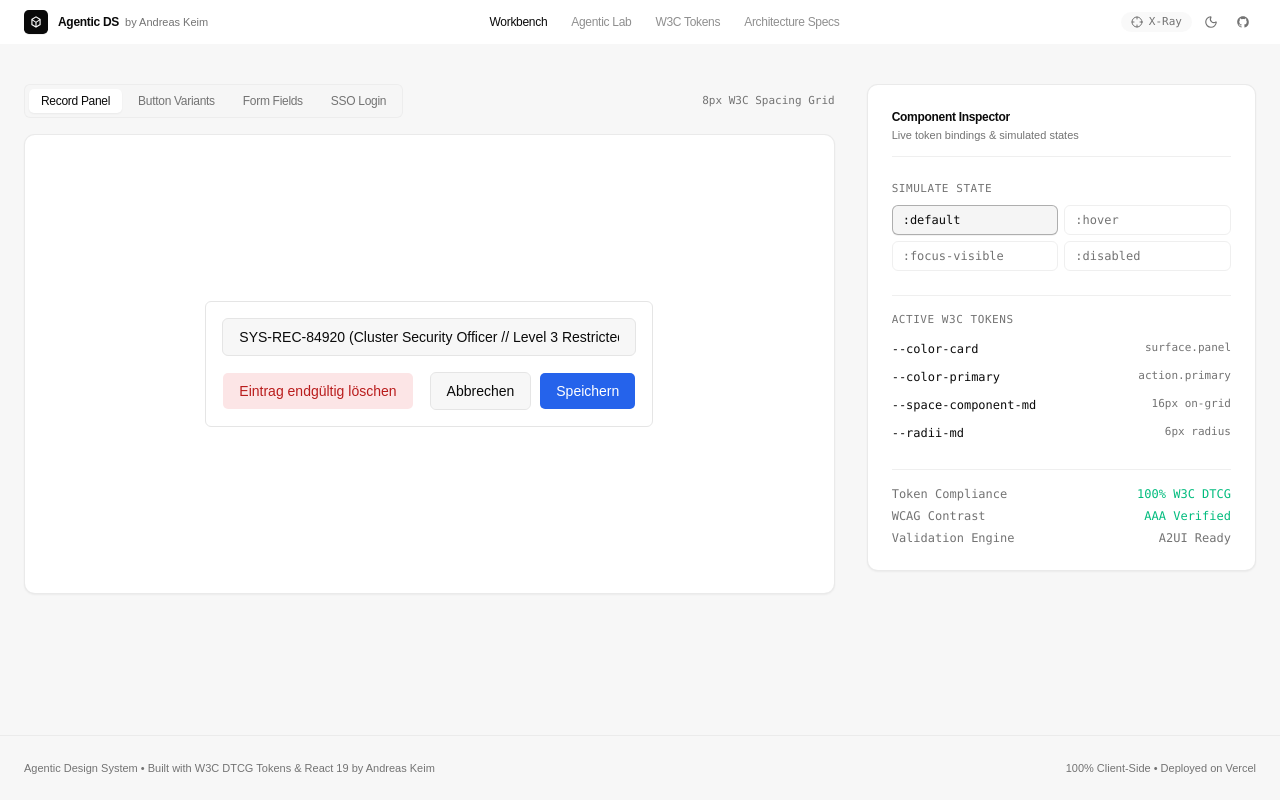
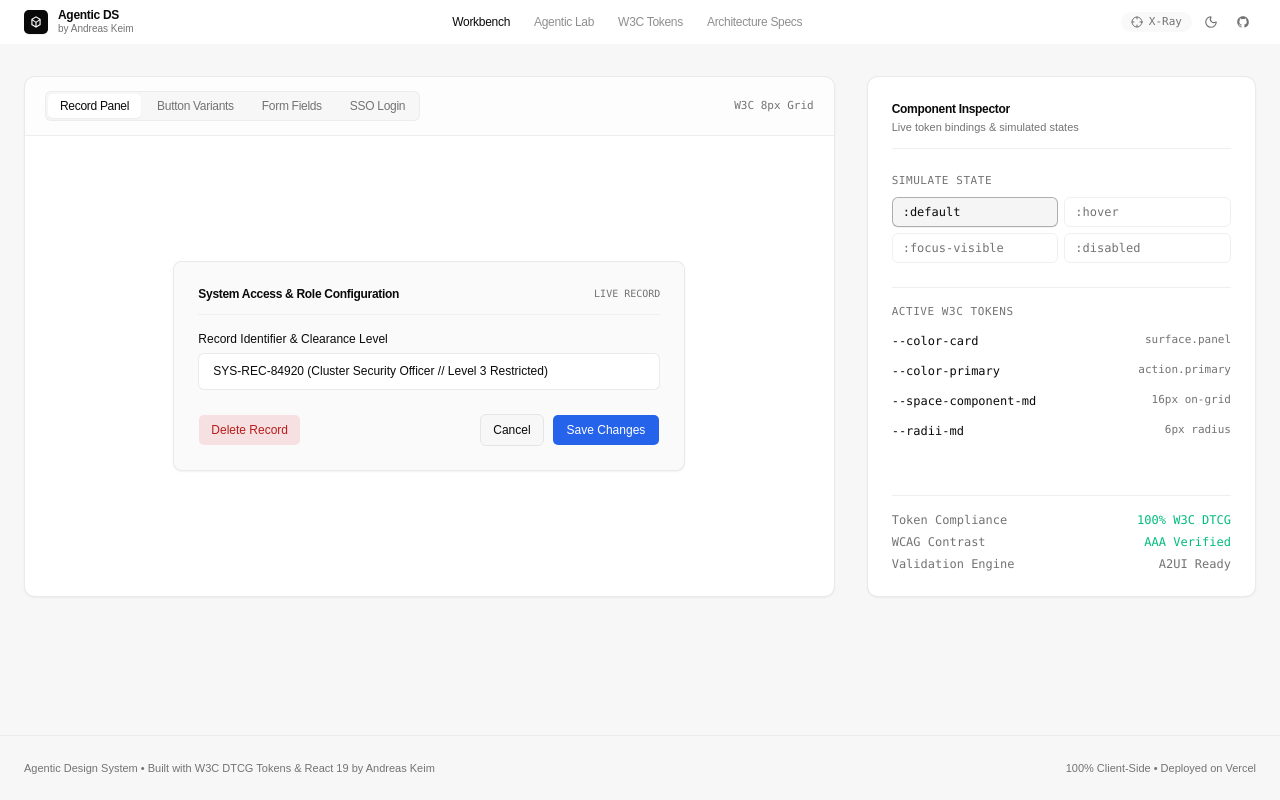
Before and after one commit to andreas-keim/agentic-design-system-playground, a React (Vite) app: page / in a window 1280 px wide. Built offline with nearby package versions, Linux system fonts and the light colour scheme.

Commit message:
fix(workbench): integrate component selector into stage header, align card heights and polish EditEntryPanel layout

```diff
--- a/src/components/edit-entry-panel.tsx
+++ b/src/components/edit-entry-panel.tsx
@@ -14,15 +14,16 @@ export interface EditEntryPanelProps {
   /** Entfernt den Eintrag komplett. Keine Rückgängig-Funktion — siehe Button-Variante `destructive`. */
   onDelete: () => void
   className?: string
+  title?: string
+  inputLabel?: string
+  deleteLabel?: string
+  cancelLabel?: string
+  saveLabel?: string
 }
 
 /**
- * Kleines Panel zum Bearbeiten eines einzelnen Text-Eintrags: ein Eingabefeld
- * plus die drei Aktionen Speichern / Abbrechen / endgültig löschen.
- *
- * Variantenwahl folgt button.guidelines.md: genau eine `primary`-Aktion
- * (Speichern), `outline` für die nicht-destruktive Alternative (Abbrechen),
- * `destructive` ausschließlich für die unwiderrufliche Löschaktion.
+ * Enterprise Record Configuration Panel:
+ * Bearbeiten eines Datensatzes mit sauberer Typografie, Labeling und Button-Hierarchie.
  */
 function EditEntryPanel({
   value,
@@ -30,6 +31,11 @@ function EditEntryPanel({
   onCancel,
   onDelete,
   className,
+  title = "System Access & Role Configuration",
+  inputLabel = "Record Identifier & Clearance Level",
+  deleteLabel = "Delete Record",
+  cancelLabel = "Cancel",
+  saveLabel = "Save Changes",
 }: EditEntryPanelProps) {
   const [draft, setDraft] = useState(value)
 
@@ -42,26 +48,57 @@ function EditEntryPanel({
     <div
       data-slot="edit-entry-panel"
       className={cn(
-        "flex flex-col gap-[var(--space-component-md)] rounded-lg border border-border bg-card p-[var(--space-component-md)] text-card-foreground",
+        "flex flex-col gap-4 rounded-xl border border-border/80 bg-background/60 p-6 text-card-foreground shadow-xs",
         className
       )}
     >
-      <Input
-        value={draft}
-        onValueChange={(nextValue) => setDraft(nextValue)}
-        aria-label="Eintragstext"
-        className="w-full rounded-lg border border-border bg-background px-[var(--space-component-md)] py-[var(--space-component-sm)] text-[length:var(--font-size-md)] leading-[var(--font-line-height-md)] text-foreground outline-none focus-visible:border-ring focus-visible:ring-3 focus-visible:ring-ring/50"
-      />
-      <div className="flex items-center justify-between gap-[var(--space-component-md)]">
-        <Button variant="destructive" onClick={onDelete}>
-          Eintrag endgültig löschen
+      {title && (
+        <div className="flex items-center justify-between border-b border-border/50 pb-3">
+          <h4 className="text-xs font-semibold tracking-tight text-foreground">
+            {title}
+          </h4>
+          <span className="font-mono text-[10px] text-muted-foreground uppercase">
+            Live Record
+          </span>
+        </div>
+      )}
+
+      <div className="flex flex-col gap-1.5">
+        {inputLabel && (
+          <label className="text-xs font-medium text-foreground">
+            {inputLabel}
+          </label>
+        )}
+        <Input
+          value={draft}
+          onValueChange={(nextValue) => setDraft(nextValue)}
+          aria-label={inputLabel}
+          className="w-full rounded-lg border border-border/80 bg-card px-3.5 py-2 text-xs leading-relaxed text-foreground outline-none transition-colors focus-visible:border-primary focus-visible:ring-2 focus-visible:ring-primary/20"
+        />
+      </div>
+
+      <div className="flex items-center justify-between gap-3 pt-2">
+        <Button
+          variant="destructive"
+          onClick={onDelete}
+          className="text-xs h-8 px-3"
+        >
+          {deleteLabel}
         </Button>
-        <div className="flex gap-[var(--space-component-sm)]">
-          <Button variant="outline" onClick={handleCancel}>
-            Abbrechen
+        <div className="flex items-center gap-2">
+          <Button
+            variant="outline"
+            onClick={handleCancel}
+            className="text-xs h-8 px-3"
+          >
+            {cancelLabel}
           </Button>
-          <Button variant="primary" onClick={() => onSave(draft)}>
-            Speichern
+          <Button
+            variant="primary"
+            onClick={() => onSave(draft)}
+            className="text-xs h-8 px-3.5"
+          >
+            {saveLabel}
           </Button>
         </div>
       </div>
--- a/src/showcase/AppShell.tsx
+++ b/src/showcase/AppShell.tsx
@@ -24,21 +24,20 @@ export function AppShell() {
           {/* Left: Distinct Brand Mark & Identity */}
           <div className="flex items-center gap-2.5">
             {/* Custom Geometric Token Icon */}
-            <div className="flex h-6 w-6 items-center justify-center rounded-md bg-foreground text-background transition-transform hover:scale-105 shadow-2xs">
+            <div className="flex h-6 w-6 items-center justify-center rounded-md bg-foreground text-background shadow-2xs">
               <svg
                 className="h-3.5 w-3.5 fill-current"
                 viewBox="0 0 24 24"
               >
-                {/* Isometric Token Node / Faceted Cube */}
                 <path d="M12 2L4 7v10l8 5 8-5V7l-8-5zm0 2.4l5.6 3.5L12 11.4 6.4 7.9 12 4.4zM6 9.6l5 3.1v6.2l-5-3.1V9.6zm12 0v6.2l-5 3.1v-6.2l5-3.1z" />
               </svg>
             </div>
 
-            <div className="flex items-baseline gap-1.5">
-              <span className="font-semibold text-xs tracking-tight text-foreground">
+            <div className="flex flex-col justify-center">
+              <span className="font-semibold text-xs tracking-tight text-foreground leading-tight">
                 Agentic DS
               </span>
-              <span className="hidden md:inline text-[11px] text-muted-foreground font-normal">
+              <span className="text-[10px] text-muted-foreground font-normal leading-tight">
                 by Andreas Keim
               </span>
             </div>
--- a/src/showcase/WorkbenchView.tsx
+++ b/src/showcase/WorkbenchView.tsx
@@ -28,14 +28,19 @@ export function WorkbenchView() {
   }
 
   return (
-    <div className="mx-auto max-w-7xl px-6 py-10">
-      {/* 2-Column Clean Workspace with Apple-Level Polish */}
-      <div className="grid grid-cols-1 lg:grid-cols-12 gap-8 items-start">
-        {/* Left: The Component Stage (Canvas) */}
-        <div className="lg:col-span-8 flex flex-col gap-4">
+    <div className="mx-auto max-w-7xl px-6 py-8">
+      {/* 2-Column Clean Workspace: Both Cards Start at the Exact Same Height */}
+      <div className="grid grid-cols-1 lg:grid-cols-12 gap-8 items-stretch">
+        {/* Left: The Component Stage Card (Unified with Integrated Toolbar) */}
+        <div
+          className={`lg:col-span-8 rounded-2xl border border-border/80 bg-card shadow-xs flex flex-col overflow-hidden transition-all ${
+            xrayMode ? "ring-1 ring-blue-500/40" : ""
+          }`}
+        >
+          {/* Integrated Stage Header / Toolbar: Exactly Aligned with Inspector Top */}
+          <div className="flex items-center justify-between border-b border-border/60 px-5 py-3.5 bg-muted/20">
             {/* Apple-Style Segmented Component Selector */}
-          <div className="flex items-center justify-between">
-            <div className="inline-flex p-1 bg-muted/70 rounded-lg gap-1 border border-border/50">
+            <div className="inline-flex p-0.5 bg-muted/80 rounded-lg gap-1 border border-border/60">
               {[
                 { id: "edit-panel", label: "Record Panel" },
                 { id: "button", label: "Button Variants" },
@@ -56,17 +61,20 @@ export function WorkbenchView() {
               ))}
             </div>
 
+            <div className="flex items-center gap-2">
+              {xrayMode && (
+                <span className="font-mono text-[10px] text-blue-500 bg-blue-500/10 border border-blue-500/20 rounded-full px-2.5 py-0.5 font-medium">
+                  X-Ray Active
+                </span>
+              )}
               <span className="hidden sm:inline font-mono text-[11px] text-muted-foreground">
-              8px W3C Spacing Grid
+                W3C 8px Grid
               </span>
             </div>
+          </div>
 
-          {/* The Stage / Canvas: Distinct Card Surface with Depth */}
-          <div
-            className={`relative min-h-[460px] rounded-2xl border border-border/80 bg-card p-12 flex items-center justify-center shadow-xs transition-all ${
-              xrayMode ? "ring-1 ring-blue-500/40" : ""
-            }`}
-          >
+          {/* The Canvas Area: Generous Padding & Clean Presentation */}
+          <div className="relative flex-1 min-h-[460px] p-10 flex items-center justify-center">
             {/* Subtle Saved Toast */}
             {recordSavedNotice && (
               <div className="absolute top-4 right-4 z-20 flex items-center gap-1.5 rounded-full bg-muted border border-border/80 px-3 py-1 text-xs text-foreground font-mono shadow-xs">
@@ -75,19 +83,12 @@ export function WorkbenchView() {
               </div>
             )}
 
-            {/* X-Ray Indicator Pill */}
-            {xrayMode && (
-              <div className="absolute top-4 left-4 z-20 font-mono text-[10px] text-blue-500 bg-blue-500/10 border border-blue-500/20 rounded-full px-2.5 py-0.5 font-medium">
-                Token X-Ray Active
-              </div>
-            )}
-
             {/* 1. EditEntryPanel View */}
             {activeComponent === "edit-panel" && (
-              <div className="w-full max-w-md">
+              <div className="w-full max-w-lg">
                 {systemRecord === null ? (
                   <div className="rounded-xl border border-dashed border-border/80 p-8 text-center">
-                    <p className="text-xs text-muted-foreground mb-3">Record removed.</p>
+                    <p className="text-xs text-muted-foreground mb-3">Record removed from cluster.</p>
                     <Button
                       variant="outline"
                       onClick={() =>
@@ -109,6 +110,11 @@ export function WorkbenchView() {
                       onSave={handleSaveRecord}
                       onCancel={() => {}}
                       onDelete={() => setSystemRecord(null)}
+                      title="System Access & Role Configuration"
+                      inputLabel="Record Identifier & Clearance Level"
+                      deleteLabel="Delete Record"
+                      cancelLabel="Cancel"
+                      saveLabel="Save Changes"
                       className={pinnedState === "disabled" ? "opacity-50 pointer-events-none" : ""}
                     />
                   </div>
@@ -189,9 +195,10 @@ export function WorkbenchView() {
           </div>
         </div>
 
-        {/* Right: The Quiet Inspector Panel */}
-        <div className="lg:col-span-4 rounded-2xl border border-border/80 bg-card p-6 flex flex-col gap-6 shadow-xs">
-          {/* Header */}
+        {/* Right: The Quiet Inspector Panel Card */}
+        <div className="lg:col-span-4 rounded-2xl border border-border/80 bg-card p-6 flex flex-col justify-between shadow-xs">
+          <div className="space-y-6">
+            {/* Header: Exactly Aligned with Stage Header */}
             <div className="border-b border-border/60 pb-3">
               <h3 className="text-xs font-semibold tracking-tight text-foreground">
                 Component Inspector
@@ -233,7 +240,7 @@ export function WorkbenchView() {
               <span className="text-[11px] font-mono text-muted-foreground block mb-2 uppercase tracking-wider">
                 Active W3C Tokens
               </span>
-            <div className="space-y-1 font-mono text-xs">
+              <div className="space-y-1.5 font-mono text-xs">
                 <div className="flex items-center justify-between py-1 text-muted-foreground">
                   <span className="text-foreground">--color-card</span>
                   <span className="text-[11px]">surface.panel</span>
@@ -252,9 +259,10 @@ export function WorkbenchView() {
                 </div>
               </div>
             </div>
+          </div>
 
-          {/* Quiet Status */}
-          <div className="border-t border-border/60 pt-4 font-mono text-xs text-muted-foreground space-y-1.5">
+          {/* Quiet Status Bottom */}
+          <div className="border-t border-border/60 pt-4 mt-6 font-mono text-xs text-muted-foreground space-y-1.5">
             <div className="flex items-center justify-between">
               <span>Token Compliance</span>
               <span className="text-emerald-500 font-medium">100% W3C DTCG</span>
```
Lines whose indentation alone changed are shown as unchanged.
